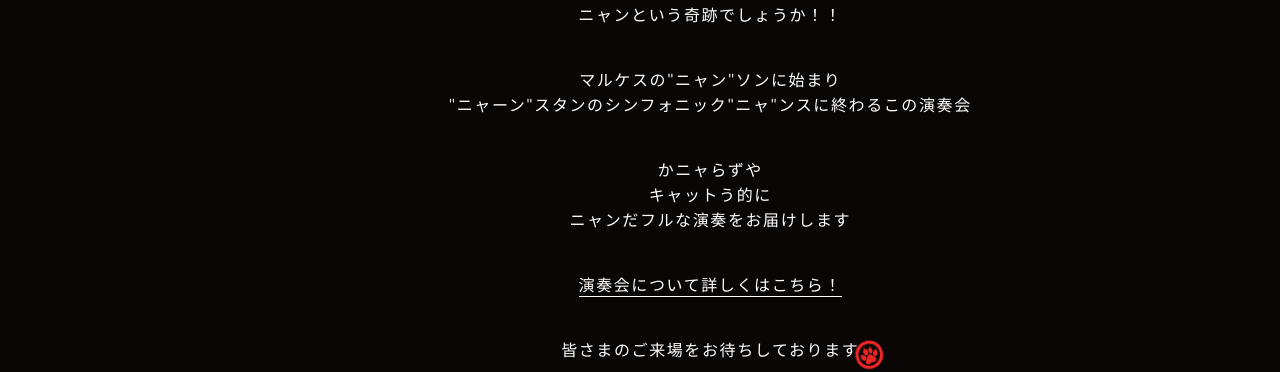
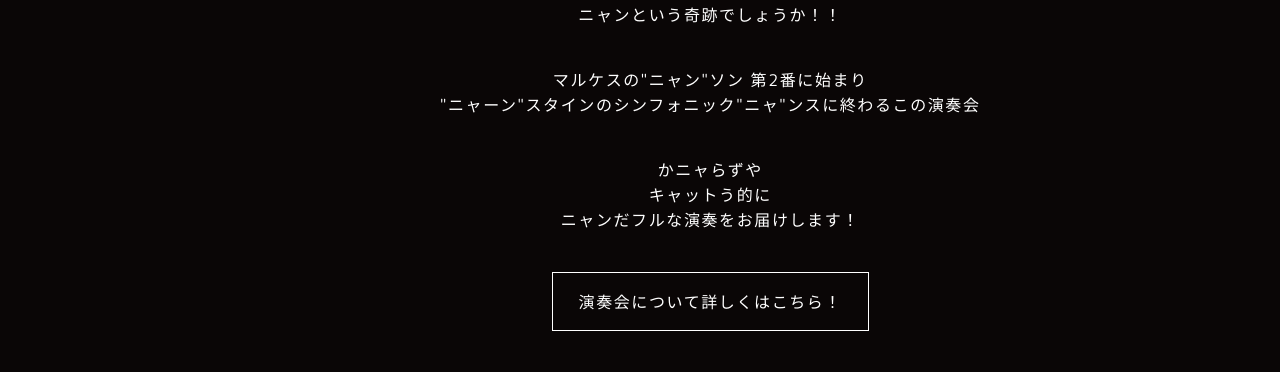
Before and after one commit to orchestra-canvas-tokyo/homepage, a SvelteKit app: page /nyanvas/20260222 in a window 1280 px wide. Shown: the part 884-1256 px from the top of the page. Built offline with nearby package versions, Linux system fonts and the light colour scheme; no server answers.

Commit message:
文章の誤植修正と、リンク様式の改善

```diff
--- a/src/routes/nyanvas/20260222/+page.svelte
+++ b/src/routes/nyanvas/20260222/+page.svelte
@@ -49,18 +49,18 @@
 		</p>
 
 		<p>
-			マルケスの"ニャン"ソンに始まり<br />
-			"ニャーン"スタンのシンフォニック"ニャ"ンスに終わるこの演奏会
+			マルケスの"ニャン"ソン 第2番に始まり<br />
+			"ニャーン"スタインのシンフォニック"ニャ"ンスに終わるこの演奏会
 		</p>
 
 		<p>
 			かニャらずや<br />
 			キャットう的に<br />
-			ニャンだフルな演奏をお届けします
+			ニャンだフルな演奏をお届けします！
 		</p>
 
 		<p>
-			<a href="/concerts/regular-16">演奏会について詳しくはこちら！</a>
+			<a href="/concerts/regular-16" class="button">演奏会について詳しくはこちら！</a>
 		</p>
 
 		<p>
@@ -125,4 +125,20 @@
 		height: 35px;
 		transform: translateX(-7px);
 	}
+
+	.button {
+		display: flex;
+		justify-content: center;
+		align-items: center;
+		border: 1px solid;
+		padding: 1em 1.618em;
+		color: var(--main-color);
+		background-color: var(--background-color);
+		transition: 0.3s;
+	}
+
+	.button:hover {
+		color: var(--background-color);
+		background-color: var(--main-color);
+	}
 </style>
```
